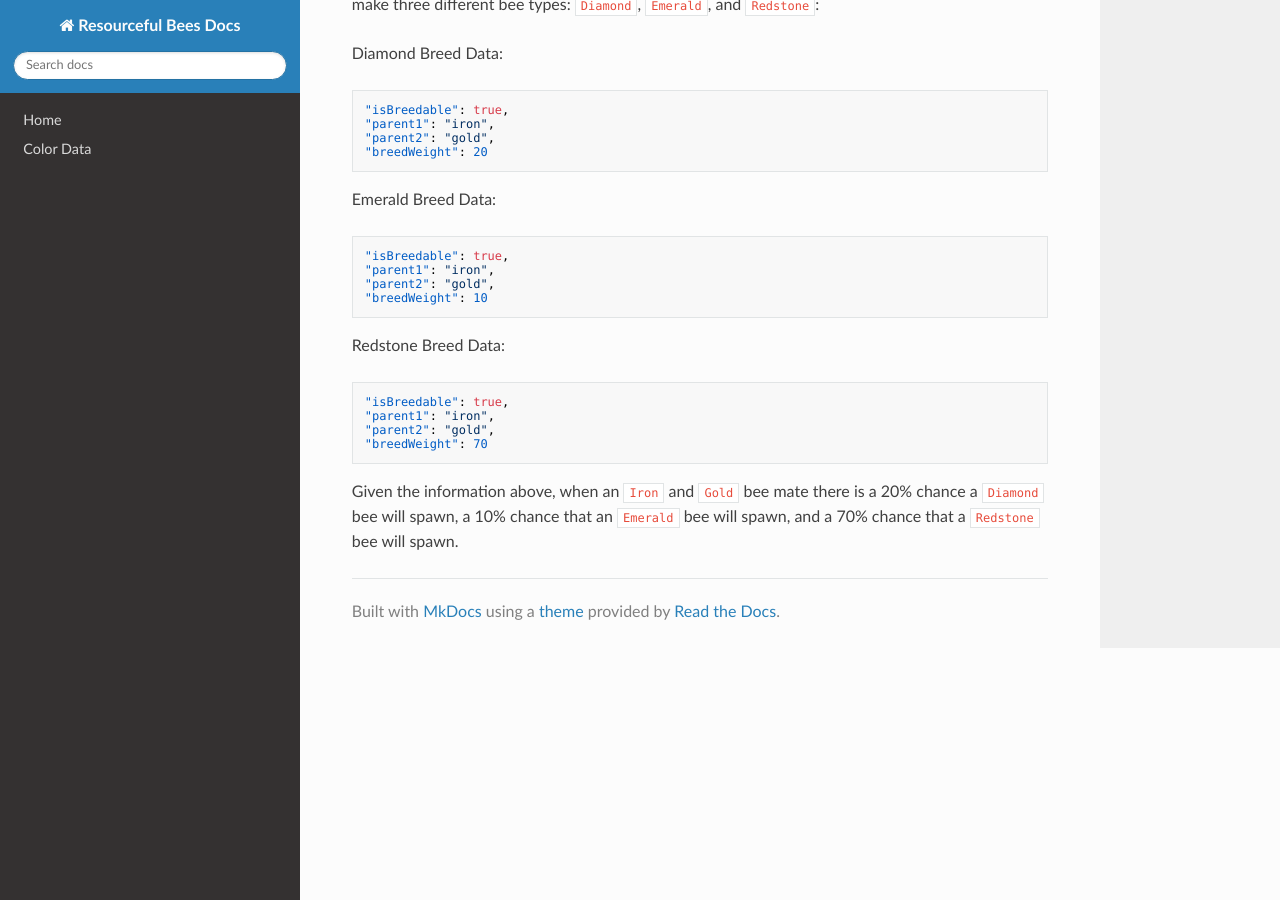
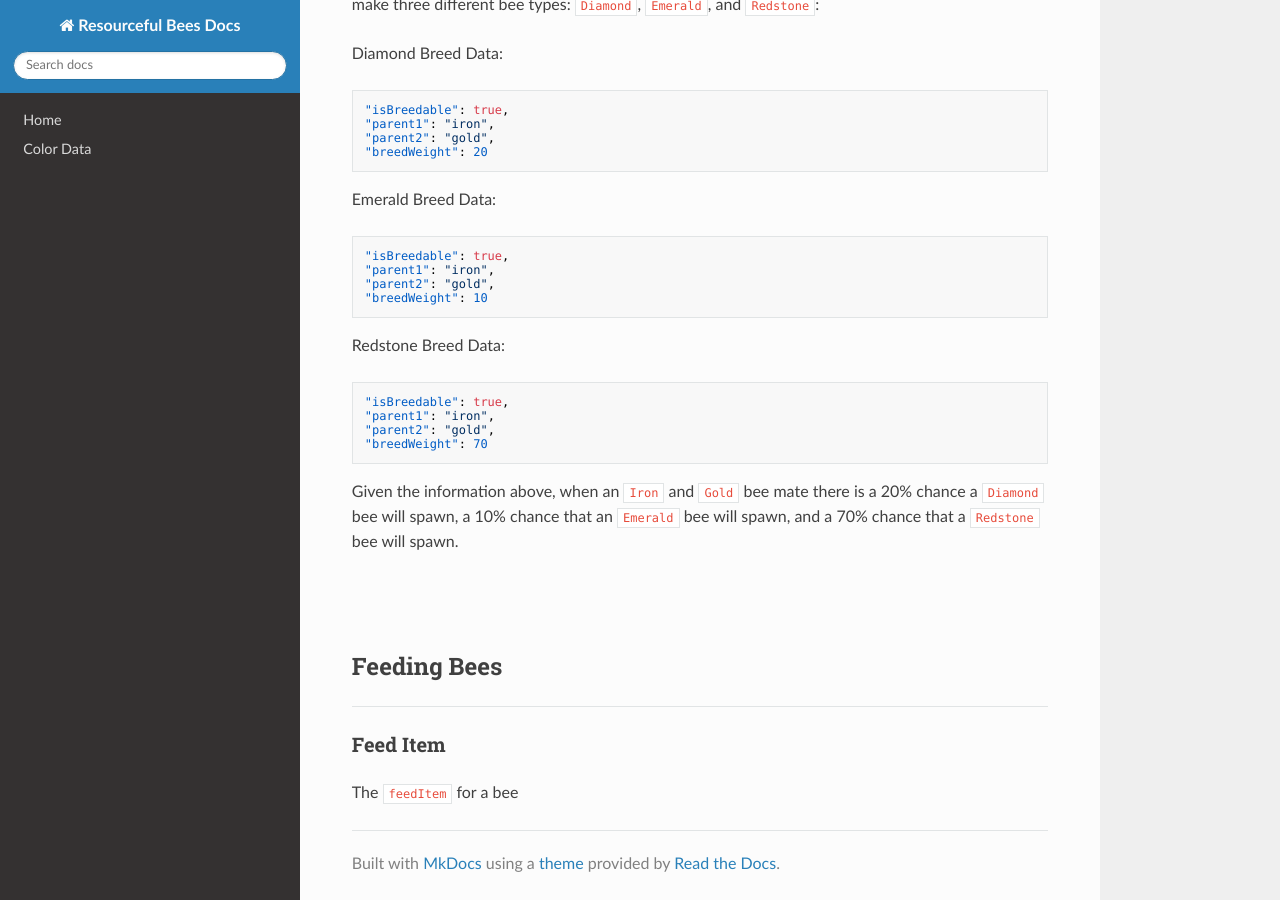
Before and after one commit to Team-Resourceful/ResourcefulBeesDocs, an MkDocs documentation site: the page built from docs/bee_data/breed_data.md, in a window 1280 px wide and 900 px high, scrolled down 1521 px. Built offline with MkDocs 1.6.1, drawn with Linux system fonts in a browser that asks for light colours; nearby versions of some CDN libraries.

Commit message:
docs/bee_data/breed_data.md updated from https://stackedit.io/

````diff
--- a/docs/bee_data/breed_data.md
+++ b/docs/bee_data/breed_data.md
@@ -77,8 +77,18 @@ Redstone Breed Data:
 ```
 
 Given the information above, when an `Iron` and `Gold` bee mate there is a 20% chance a `Diamond` bee will spawn, a 10% chance that an `Emerald` bee will spawn, and a 70% chance that a `Redstone` bee will spawn.
+
+<br>
+<br>
+
+## **Feeding Bees**
+***
+
+### **Feed Item**
+
+The `feedItem` for a bee
 <!--stackedit_data:
-eyJoaXN0b3J5IjpbMzI2NjQzMjg3LC0xOTkyOTQ1NDE4LC0xMT
-EzOTc4ODEwLDEwNzgwNTA1MiwtNzUzOTE3MzAxLDgxMDAxNzcx
-OV19
+eyJoaXN0b3J5IjpbLTE5MzkyMzEwNTYsLTE5OTI5NDU0MTgsLT
+ExMTM5Nzg4MTAsMTA3ODA1MDUyLC03NTM5MTczMDEsODEwMDE3
+NzE5XX0=
 -->
````
